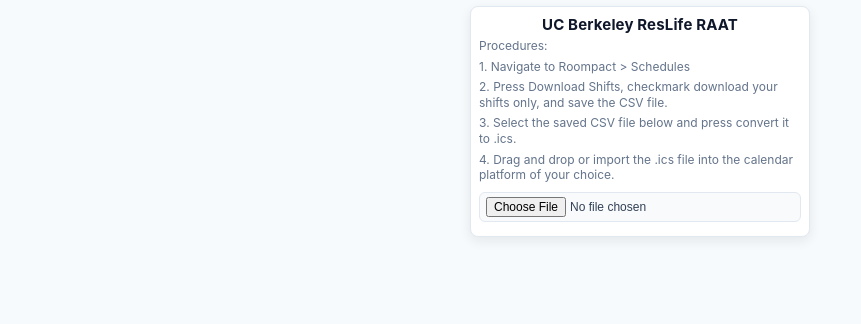
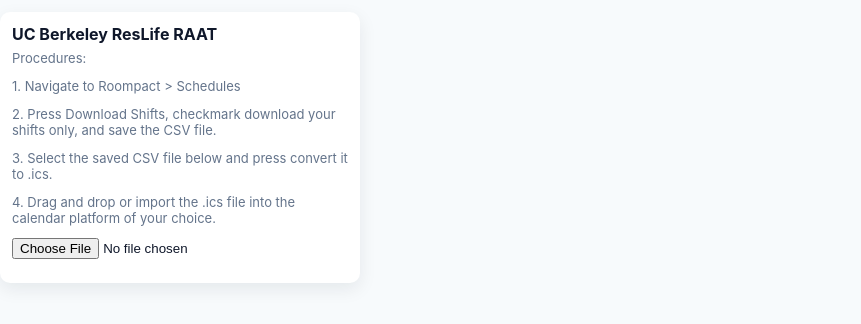
Before and after one commit to daytonphan/ResLifeRAAT, a website with bundled scripts: page src/popup.html in a window 1280 px wide. Shown: the whole page, without its empty margins (0-861 px from the left). Built offline with nearby package versions, Linux system fonts and the light colour scheme.

Commit message:
changed back the ui

```diff
--- a/src/icsGenerator.js
+++ b/src/icsGenerator.js
@@ -15,7 +15,7 @@ SUMMARY:RA Duty – ${row["Shift Region"]}
 DTSTART:${start}
 DTEND:${end}
 LOCATION:${row["Shift Region"]}
-DESCRIPTION:You are the RA on Duty tonight. Better pick up the phone on time...\\n${row["First Name"]} ${row["Last Name"]}\\n${row["Email"]}\\nHours: ${row["Hours"]}
+DESCRIPTION:You are the RA on Duty for ${row["Shift Region"]}\\n${row["First Name"]} ${row["Last Name"]}\\n${row["Email"]}\\nHours: ${row["Hours"]}
 END:VEVENT
 `;
   });
--- a/src/popup.css
+++ b/src/popup.css
@@ -1,105 +1,39 @@
-
 :root{
   --bg:#f7fafc;
   --panel:#ffffff;
   --muted:#64748b;
   --accent:#0ea5a4;
   --accent-strong:#0b9a95;
-  --border:#e2e8f0;
 }
 *, *::before, *::after { box-sizing: border-box; }
-html, body {
-  margin: 0;
-  padding: 0;
-  width: 100%;
-  min-width: 0;
+html,body{height:100%;}
+/* prefer a sensible popup width; browser may still clamp smaller */
+html, body { width: 360px; max-width: 100%; }
+body{
+  margin:0;
   font-family: -apple-system, BlinkMacSystemFont, 'Segoe UI', Roboto, 'Helvetica Neue', Arial;
-  background: var(--bg);
-  color: #0f172a;
-  -webkit-font-smoothing: antialiased;
+  background:var(--bg);
+  color:#0f172a;
+  -webkit-font-smoothing:antialiased;
 }
 .container{
-  width:100%;
-  max-width:340px;
-  margin:6px auto 0 auto;
+  width:360px;
+  max-width:100%;
+  margin:12px auto;
   background:var(--panel);
-  padding:8px 8px 6px 8px;
-  border-radius:8px;
-  box-shadow:0 4px 12px rgba(15,23,42,0.08);
-  border:1px solid var(--border);
-  display:flex;
-  flex-direction:column;
-  align-items:stretch;
+  padding:12px;
+  border-radius:10px;
+  box-shadow:0 6px 18px rgba(15,23,42,0.08);
 }
-h1{
-  font-size:15px;
-  margin:0 0 4px 0;
-  font-weight:700;
-  letter-spacing:0.01em;
-  color:#0f172a;
-  text-align:center;
+h1{font-size:16px;margin:0 0 6px}
+p{margin:0 0 12px;color:var(--muted);font-size:13px}
+input[type=file]{display:block;width:100%;margin:8px 0 12px}
+.controls{display:flex;gap:8px;align-items:center}
+button{
+  font-size:13px;padding:8px 12px;border-radius:8px;border:1px solid transparent;cursor:pointer;
 }
-p{
-  margin:0 0 5px 0;
-  color:var(--muted);
-  font-size:12px;
-  line-height:1.3;
-}
-input[type=file]{
-  display:block;
-  width:100%;
-  margin:4px 0 8px 0;
-  padding:4px 6px;
-  border:1px solid var(--border);
-  border-radius:6px;
-  background:#f8fafc;
-  font-size:12px;
-  color:#334155;
-  transition:border 0.2s;
-}
-input[type=file]:focus{
-  outline:none;
-  border-color:var(--accent);
-}
-.controls{
-  display:flex;
-  gap:6px;
-  align-items:center;
-  justify-content:center;
-  margin-top:0;
-  margin-bottom:0;
-}
-button{
-  font-size:12px;
-  padding:6px 10px;
-  border-radius:7px;
-  border:1px solid transparent;
-  cursor:pointer;
-  font-weight:600;
-  transition:background 0.18s, border 0.18s, color 0.18s;
-  box-shadow:0 1px 2px rgba(15,23,42,0.03);
-}
-#convertButton{
-  background:var(--accent);
-  color:#fff;
-  border-color:var(--accent-strong);
-  box-shadow:0 2px 8px rgba(14,165,164,0.08);
-}
-#convertButton:hover:not([disabled]){
-  background:var(--accent-strong);
-}
-#convertButton[disabled]{
-  opacity:0.6;
-  cursor:not-allowed;
-}
-#openScheduleButton{
-  background:transparent;
-  border-color:var(--border);
-  color:var(--muted);
-}
-footer{
-  font-size:11px;
-  color:var(--muted);
-  text-align:center;
-  margin-top:6px;
-}
+#convertButton{background:var(--accent);color:#fff;border-color:var(--accent-strong)}
+#convertButton[disabled]{opacity:0.6;cursor:not-allowed}
+/* small secondary link-style button */
+#openScheduleButton{background:transparent;border-color:#e2e8f0;color:var(--muted)}
+footer{font-size:12px;color:var(--muted);text-align:center;margin-top:12px}
```
Also changed, not shown: manifest.json.
